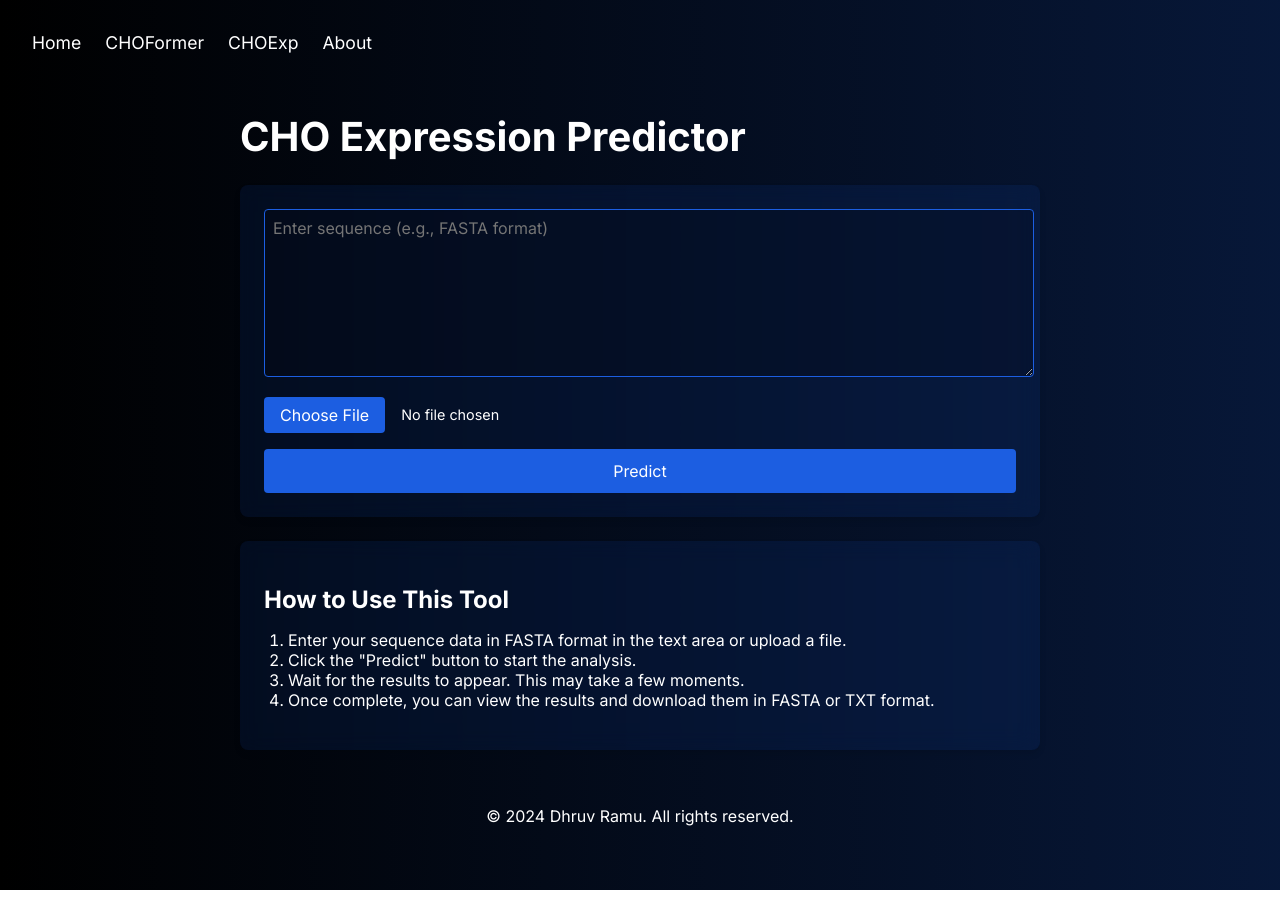
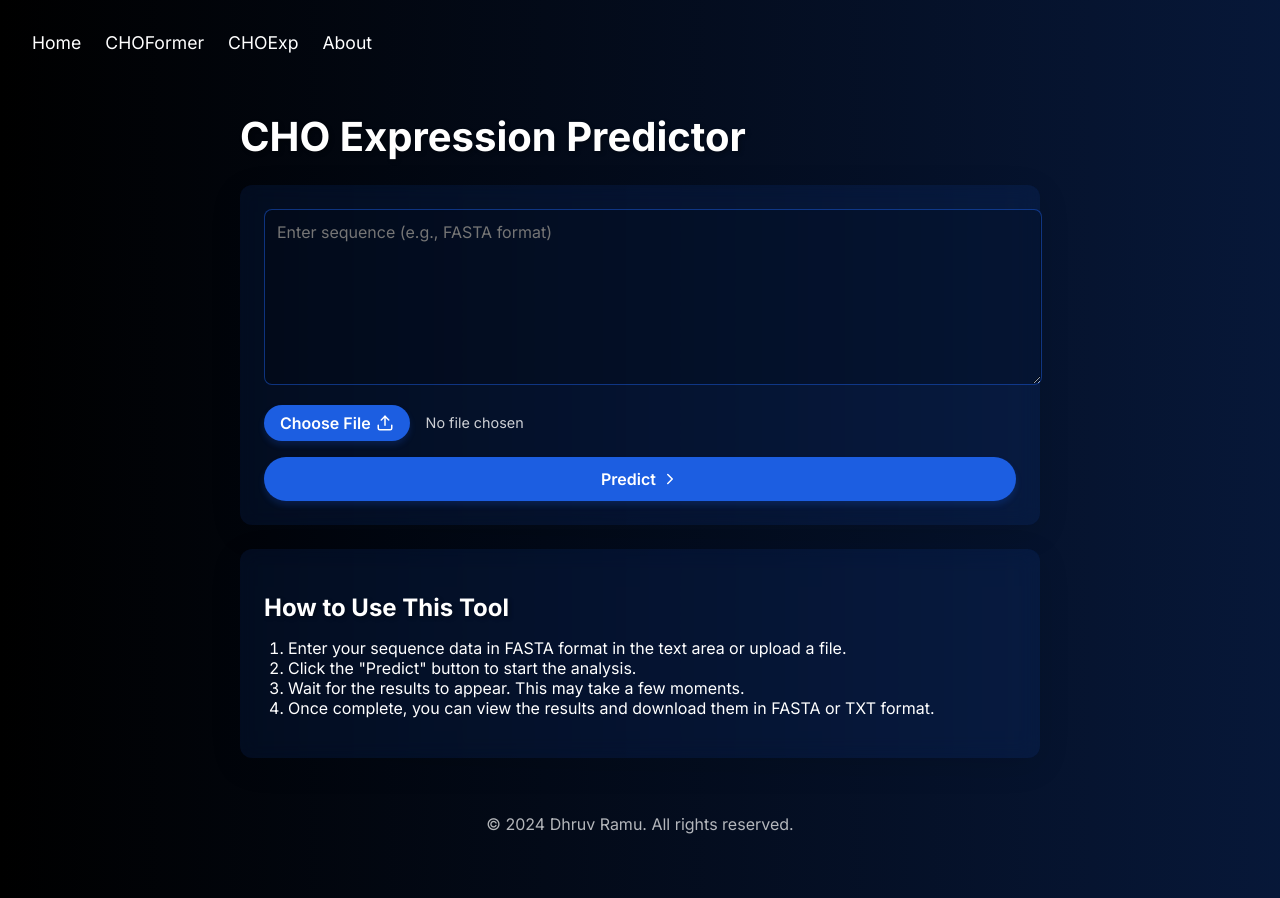
Before and after one commit to RJain12/choformer, a React (Create React App) app in the folder web/: page /CHOFormer in a window 1280 px wide. Built offline with nearby package versions, Linux system fonts and the light colour scheme.

Commit message:
web changes

```diff
--- a/web/package.json
+++ b/web/package.json
@@ -8,6 +8,7 @@
     "@testing-library/user-event": "^13.5.0",
     "axios": "^1.7.7",
     "framer-motion": "^11.11.9",
+    "lucide-react": "^0.453.0",
     "react": "^18.3.1",
     "react-dom": "^18.3.1",
     "react-responsive": "^10.0.0",
--- a/web/src/CHOExp.js
+++ b/web/src/CHOExp.js
@@ -1,6 +1,7 @@
 import React, { useState } from "react";
 import axios from "axios";
 import { motion } from "framer-motion";
+import { ChevronRight, Download } from "lucide-react";
 
 const CHOExp = () => {
   const [loading, setLoading] = useState(false);
@@ -163,19 +164,20 @@ const CHOExp = () => {
       fontSize: "0.9rem",
     },
     button: {
+      display: "flex",
+      alignItems: "center",
+      justifyContent: "center",
       width: "100%",
       padding: "0.75rem",
       backgroundColor: "#1c5ee1",
       color: "#fff",
       border: "none",
-      borderRadius: "6px",
+      borderRadius: "50px",
       fontSize: "1rem",
       fontWeight: "600",
       cursor: "pointer",
       transition: "all 0.3s ease",
       marginBottom: "1rem",
-      position: "relative",
-      overflow: "hidden",
       boxShadow: "0 4px 6px rgba(28, 94, 225, 0.2)",
       "&:hover": {
         backgroundColor: "#4d7ce9",
@@ -186,29 +188,16 @@ const CHOExp = () => {
         transform: "translateY(1px)",
         boxShadow: "0 2px 4px rgba(28, 94, 225, 0.2)",
       },
-      "&::after": {
-        content: '""',
-        position: "absolute",
-        top: "50%",
-        left: "50%",
-        width: "5px",
-        height: "5px",
-        backgroundColor: "rgba(255, 255, 255, 0.5)",
-        opacity: "0",
-        borderRadius: "100%",
-        transform: "scale(1, 1) translate(-50%)",
-        transformOrigin: "50% 50%",
-      },
-      "&:focus:not(:active)::after": {
-        animation: "ripple 0.8s ease-out",
-      },
     },
 
     fileInputLabel: {
+      display: "flex",
+      alignItems: "center",
+      justifyContent: "center",
       padding: "0.5rem 1rem",
       backgroundColor: "#1c5ee1",
       color: "#fff",
-      borderRadius: "6px",
+      borderRadius: "50px",
       cursor: "pointer",
       marginRight: "1rem",
       transition: "all 0.3s ease",
@@ -223,6 +212,50 @@ const CHOExp = () => {
         transform: "translateY(1px)",
         boxShadow: "0 2px 4px rgba(28, 94, 225, 0.2)",
       },
+    },
+
+    expressionContainer: {
+      position: "relative",
+      width: "100%",
+      height: "200px",
+      backgroundColor: "rgba(28, 94, 225, 0.1)",
+      borderRadius: "10px",
+      overflow: "hidden",
+      marginTop: "1rem",
+    },
+
+    expressionBubble: {
+      position: "absolute",
+      bottom: "10px",
+      left: "50%",
+      transform: "translateX(-50%)",
+      width: "50px",
+      height: "50px",
+      backgroundColor: "#1c5ee1",
+      borderRadius: "50%",
+      display: "flex",
+      alignItems: "center",
+      justifyContent: "center",
+      color: "#fff",
+      fontWeight: "bold",
+      boxShadow: "0 0 10px rgba(28, 94, 225, 0.5)",
+    },
+
+    expressionScale: {
+      position: "absolute",
+      bottom: "0",
+      left: "0",
+      width: "100%",
+      height: "10px",
+      backgroundColor: "rgba(255, 255, 255, 0.2)",
+    },
+
+    expressionMarker: {
+      position: "absolute",
+      bottom: "10px",
+      width: "2px",
+      height: "20px",
+      backgroundColor: "#fff",
     },
     loadingBar: {
       width: "100%",
@@ -273,6 +306,38 @@ const CHOExp = () => {
       "50%": { backgroundPosition: "100% 50%" },
       "100%": { backgroundPosition: "0% 50%" },
     },
+  };
+
+  const ExpressionDisplay = ({ value }) => {
+    const normalizedValue = Math.min(Math.max(value, 0), 1);
+    const bubblePosition = `${normalizedValue * 100}%`;
+
+    return (
+      <div style={styles.expressionContainer}>
+        <motion.div
+          style={{
+            ...styles.expressionBubble,
+            left: bubblePosition,
+          }}
+          initial={{ y: 200 }}
+          animate={{ y: 0 }}
+          transition={{ type: "spring", stiffness: 120, damping: 10 }}
+        >
+          {(normalizedValue * 100).toFixed(1)}%
+        </motion.div>
+        <div style={styles.expressionScale}>
+          {[0, 0.25, 0.5, 0.75, 1].map((mark) => (
+            <div
+              key={mark}
+              style={{
+                ...styles.expressionMarker,
+                left: `${mark * 100}%`,
+              }}
+            />
+          ))}
+        </div>
+      </div>
+    );
   };
 
   return (
@@ -330,7 +395,8 @@ const CHOExp = () => {
               whileHover={{ scale: 1.05 }}
               whileTap={{ scale: 0.95 }}
             >
-              Choose File
+              Choose File{" "}
+              <ChevronRight size={18} style={{ marginLeft: "5px" }} />
             </motion.label>
             <span style={styles.fileName}>
               {file ? file.name : "No file chosen"}
@@ -344,7 +410,8 @@ const CHOExp = () => {
             whileHover={{ scale: 1.05 }}
             whileTap={{ scale: 0.95 }}
           >
-            {loading ? "Processing..." : "Predict"}
+            {loading ? "Processing..." : "Predict"}{" "}
+            <ChevronRight size={18} style={{ marginLeft: "5px" }} />
           </motion.button>
 
           {loading && (
@@ -386,14 +453,7 @@ const CHOExp = () => {
               Prediction Result
             </h2>
             <p>Expression Level: {output.toFixed(4)}</p>
-            <div style={styles.expressionMeter}>
-              <motion.div
-                style={styles.expressionLevel}
-                initial={{ width: "0%" }}
-                animate={{ width: `${output * 100}%` }}
-                transition={{ duration: 1, ease: "easeInOut" }}
-              />
-            </div>
+            <ExpressionDisplay value={output} />
             <div
               style={{
                 display: "flex",
@@ -409,7 +469,8 @@ const CHOExp = () => {
                   whileHover={{ scale: 1.05 }}
                   whileTap={{ scale: 0.95 }}
                 >
-                  Download {format.toUpperCase()}
+                  Download {format.toUpperCase()}{" "}
+                  <Download size={18} style={{ marginLeft: "5px" }} />
                 </motion.button>
               ))}
             </div>
--- a/web/src/CHOFormer.js
+++ b/web/src/CHOFormer.js
@@ -1,5 +1,7 @@
 import React, { useState } from "react";
 import axios from "axios";
+import { motion } from "framer-motion";
+import { ChevronRight, Download, Upload } from "lucide-react";
 
 const CHOFormer = () => {
   const [loading, setLoading] = useState(false);
@@ -74,8 +76,23 @@ const CHOFormer = () => {
       marginRight: "1.5rem",
       color: "#fff",
       textDecoration: "none",
-      transition: "color 0.3s",
+      transition: "all 0.3s ease",
       fontSize: "1.1rem",
+      position: "relative",
+      "&::after": {
+        content: '""',
+        position: "absolute",
+        width: "0%",
+        height: "2px",
+        bottom: "-4px",
+        left: "50%",
+        backgroundColor: "#1c5ee1",
+        transition: "width 0.3s ease, left 0.3s ease",
+      },
+      "&:hover::after": {
+        width: "100%",
+        left: "0%",
+      },
     },
     content: {
       maxWidth: "800px",
@@ -86,26 +103,38 @@ const CHOFormer = () => {
       fontSize: "2.5rem",
       marginBottom: "1.5rem",
       fontWeight: "700",
+      textShadow: "2px 2px 4px rgba(0, 0, 0, 0.3)",
     },
     card: {
       background: "rgba(28, 94, 225, 0.1)",
-      borderRadius: "8px",
+      borderRadius: "12px",
       padding: "1.5rem",
       marginBottom: "1.5rem",
       backdropFilter: "blur(10px)",
-      boxShadow: "0 4px 6px rgba(0, 0, 0, 0.1)",
+      boxShadow: "0 8px 32px rgba(0, 0, 0, 0.1)",
+      transition: "transform 0.3s ease, box-shadow 0.3s ease",
+      "&:hover": {
+        transform: "translateY(-5px)",
+        boxShadow: "0 12px 48px rgba(0, 0, 0, 0.15)",
+      },
     },
     textarea: {
       width: "100%",
-      padding: "0.5rem",
+      padding: "0.75rem",
       marginBottom: "1rem",
-      border: "1px solid #1c5ee1",
-      borderRadius: "4px",
+      border: "1px solid rgba(28, 94, 225, 0.5)",
+      borderRadius: "8px",
       fontSize: "1rem",
       color: "#fff",
       backgroundColor: "rgba(0, 0, 0, 0.2)",
       minHeight: "150px",
       resize: "vertical",
+      transition: "border-color 0.3s ease, box-shadow 0.3s ease",
+      "&:focus": {
+        outline: "none",
+        borderColor: "#1c5ee1",
+        boxShadow: "0 0 0 3px rgba(28, 94, 225, 0.3)",
+      },
     },
     fileInputContainer: {
       display: "flex",
@@ -116,76 +145,114 @@ const CHOFormer = () => {
       display: "none",
     },
     fileInputLabel: {
+      display: "flex",
+      alignItems: "center",
       padding: "0.5rem 1rem",
       backgroundColor: "#1c5ee1",
       color: "#fff",
-      borderRadius: "4px",
+      borderRadius: "50px",
       cursor: "pointer",
       marginRight: "1rem",
-      transition: "background-color 0.3s",
+      transition: "all 0.3s ease",
+      fontWeight: "600",
+      boxShadow: "0 4px 6px rgba(28, 94, 225, 0.2)",
+      "&:hover": {
+        backgroundColor: "#4d7ce9",
+        transform: "translateY(-2px)",
+        boxShadow: "0 6px 8px rgba(28, 94, 225, 0.3)",
+      },
     },
     fileName: {
       fontSize: "0.9rem",
+      opacity: 0.8,
     },
     button: {
+      display: "flex",
+      alignItems: "center",
+      justifyContent: "center",
       width: "100%",
       padding: "0.75rem",
       backgroundColor: "#1c5ee1",
       color: "#fff",
       border: "none",
-      borderRadius: "4px",
+      borderRadius: "50px",
       fontSize: "1rem",
+      fontWeight: "600",
       cursor: "pointer",
-      transition: "background-color 0.3s",
+      transition: "all 0.3s ease",
+      boxShadow: "0 4px 6px rgba(28, 94, 225, 0.2)",
+      "&:hover": {
+        backgroundColor: "#4d7ce9",
+        transform: "translateY(-2px)",
+        boxShadow: "0 6px 8px rgba(28, 94, 225, 0.3)",
+      },
+      "&:active": {
+        transform: "translateY(1px)",
+        boxShadow: "0 2px 4px rgba(28, 94, 225, 0.2)",
+      },
     },
     loadingBar: {
       width: "100%",
       height: "4px",
-      backgroundColor: "#ccc",
+      backgroundColor: "rgba(255, 255, 255, 0.2)",
       marginTop: "1rem",
+      borderRadius: "2px",
       overflow: "hidden",
-      position: "relative",
     },
     loadingProgress: {
       width: "30%",
       height: "100%",
       backgroundColor: "#1c5ee1",
-      position: "absolute",
+      borderRadius: "2px",
       animation: "loading 1.5s infinite",
     },
     error: {
-      backgroundColor: "rgba(255, 0, 0, 0.1)",
+      backgroundColor: "rgba(255, 107, 107, 0.1)",
       color: "#ff6b6b",
       padding: "1rem",
-      borderRadius: "4px",
+      borderRadius: "8px",
       marginBottom: "1rem",
+      boxShadow: "0 4px 6px rgba(255, 107, 107, 0.1)",
     },
     output: {
       backgroundColor: "rgba(0, 0, 0, 0.2)",
       padding: "1rem",
-      borderRadius: "4px",
+      borderRadius: "8px",
       whiteSpace: "pre-wrap",
       overflowX: "auto",
+      fontSize: "0.9rem",
+      lineHeight: "1.5",
     },
     footer: {
       marginTop: "auto",
       textAlign: "center",
       padding: "1rem 0",
+      color: "rgba(255, 255, 255, 0.7)",
     },
     downloadButton: {
+      display: "flex",
+      alignItems: "center",
+      justifyContent: "center",
       padding: "0.5rem 1rem",
       backgroundColor: "#1c5ee1",
       color: "#fff",
       border: "none",
-      borderRadius: "4px",
-      fontSize: "1rem",
+      borderRadius: "50px",
+      fontSize: "0.9rem",
+      fontWeight: "600",
       cursor: "pointer",
-      transition: "background-color 0.3s",
+      transition: "all 0.3s ease",
       marginRight: "1rem",
+      boxShadow: "0 4px 6px rgba(28, 94, 225, 0.2)",
+      "&:hover": {
+        backgroundColor: "#4d7ce9",
+        transform: "translateY(-2px)",
+        boxShadow: "0 6px 8px rgba(28, 94, 225, 0.3)",
+      },
     },
     "@keyframes loading": {
-      "0%": { left: "-30%" },
-      "100%": { left: "100%" },
+      "0%": { transform: "translateX(-100%)" },
+      "100%": { transform: "translateX(400%)" },
     },
     "@keyframes gradient": {
       "0%": { backgroundPosition: "0% 50%" },
@@ -198,25 +265,36 @@ const CHOFormer = () => {
     <div style={styles.app}>
       <header style={styles.header}>
         <nav style={styles.nav}>
-          <a href="/" style={styles.navItem}>
-            Home
-          </a>
-          <a href="/CHOFormer" style={styles.navItem}>
-            CHOFormer
-          </a>
-          <a href="/CHOExp" style={styles.navItem}>
-            CHOExp
-          </a>
-          <a href="/about" style={styles.navItem}>
-            About
-          </a>
+          {["Home", "CHOFormer", "CHOExp", "About"].map((item) => (
+            <motion.a
+              key={item}
+              href={`/${item.toLowerCase()}`}
+              style={styles.navItem}
+              whileHover={{ scale: 1.05 }}
+              whileTap={{ scale: 0.95 }}
+            >
+              {item}
+            </motion.a>
+          ))}
         </nav>
       </header>
 
       <main style={styles.content}>
-        <h1 style={styles.title}>CHO Expression Predictor</h1>
+        <motion.h1
+          style={styles.title}
+          initial={{ opacity: 0, y: -20 }}
+          animate={{ opacity: 1, y: 0 }}
+          transition={{ duration: 0.5 }}
+        >
+          CHO Expression Predictor
+        </motion.h1>
 
-        <div style={styles.card}>
+        <motion.div
+          style={styles.card}
+          initial={{ opacity: 0, y: 20 }}
+          animate={{ opacity: 1, y: 0 }}
+          transition={{ duration: 0.5, delay: 0.2 }}
+        >
           <textarea
             style={styles.textarea}
             placeholder="Enter sequence (e.g., FASTA format)"
@@ -232,31 +310,52 @@ const CHOFormer = () => {
               onChange={handleFileChange}
               style={styles.fileInput}
             />
-            <label htmlFor="fileInput" style={styles.fileInputLabel}>
-              Choose File
-            </label>
+            <motion.label
+              htmlFor="fileInput"
+              style={styles.fileInputLabel}
+              whileHover={{ scale: 1.05 }}
+              whileTap={{ scale: 0.95 }}
+            >
+              Choose File <Upload size={18} style={{ marginLeft: "5px" }} />
+            </motion.label>
             <span style={styles.fileName}>{fileName || "No file chosen"}</span>
           </div>
 
-          <button
+          <motion.button
             onClick={handleGoClick}
             style={styles.button}
             disabled={loading}
+            whileHover={{ scale: 1.05 }}
+            whileTap={{ scale: 0.95 }}
           >
-            {loading ? "Processing..." : "Predict"}
-          </button>
+            {loading ? "Processing..." : "Predict"} <ChevronRight size={18} style={{ marginLeft: "5px" }} />
+          </motion.button>
 
           {loading && (
             <div style={styles.loadingBar}>
               <div style={styles.loadingProgress}></div>
             </div>
           )}
-        </div>
+        </motion.div>
 
-        {error && <div style={styles.error}>{error}</div>}
+        {error && (
+          <motion.div
+            style={styles.error}
+            initial={{ opacity: 0, y: 20 }}
+            animate={{ opacity: 1, y: 0 }}
+            transition={{ duration: 0.5 }}
+          >
+            {error}
+          </motion.div>
+        )}
 
         {output && (
-          <div style={styles.card}>
+          <motion.div
+            style={styles.card}
+            initial={{ opacity: 0, y: 20 }}
+            animate={{ opacity: 1, y: 0 }}
+            transition={{ duration: 0.5 }}
+          >
             <h2
               style={{
                 ...styles.title,
@@ -274,23 +373,27 @@ const CHOFormer = () => {
                 marginTop: "1rem",
               }}
             >
-              <button
-                style={styles.downloadButton}
-                onClick={() => downloadFile(output, "fasta")}
-              >
-                Download FASTA
-              </button>
-              <button
-                style={styles.downloadButton}
-                onClick={() => downloadFile(output, "txt")}
-              >
-                Download TXT
-              </button>
+              {["fasta", "txt"].map((format) => (
+                <motion.button
+                  key={format}
+                  style={styles.downloadButton}
+                  onClick={() => downloadFile(output, format)}
+                  whileHover={{ scale: 1.05 }}
+                  whileTap={{ scale: 0.95 }}
+                >
+                  Download {format.toUpperCase()} <Download size={18} style={{ marginLeft: "5px" }} />
+                </motion.button>
+              ))}
             </div>
-          </div>
+          </motion.div>
         )}
 
-        <div style={styles.card}>
+        <motion.div
+          style={styles.card}
+          initial={{ opacity: 0, y: 20 }}
+          animate={{ opacity: 1, y: 0 }}
+          transition={{ duration: 0.5, delay: 0.4 }}
+        >
           <h2
             style={{
               ...styles.title,
@@ -301,20 +404,12 @@ const CHOFormer = () => {
             How to Use This Tool
           </h2>
           <ol style={{ paddingLeft: "1.5rem" }}>
-            <li>
-              Enter your sequence data in FASTA format in the text area or
-              upload a file.
-            </li>
+            <li>Enter your sequence data in FASTA format in the text area or upload a file.</li>
             <li>Click the "Predict" button to start the analysis.</li>
-            <li>
-              Wait for the results to appear. This may take a few moments.
-            </li>
-            <li>
-              Once complete, you can view the results and download them in FASTA
-              or TXT format.
-            </li>
+            <li>Wait for the results to appear. This may take a few moments.</li>
+            <li>Once complete, you can view the results and download them in FASTA or TXT format.</li>
           </ol>
-        </div>
+        </motion.div>
       </main>
 
       <footer style={styles.footer}>
```
Also changed, not shown: 1 other file (tests, documents, lock files or other folders).
